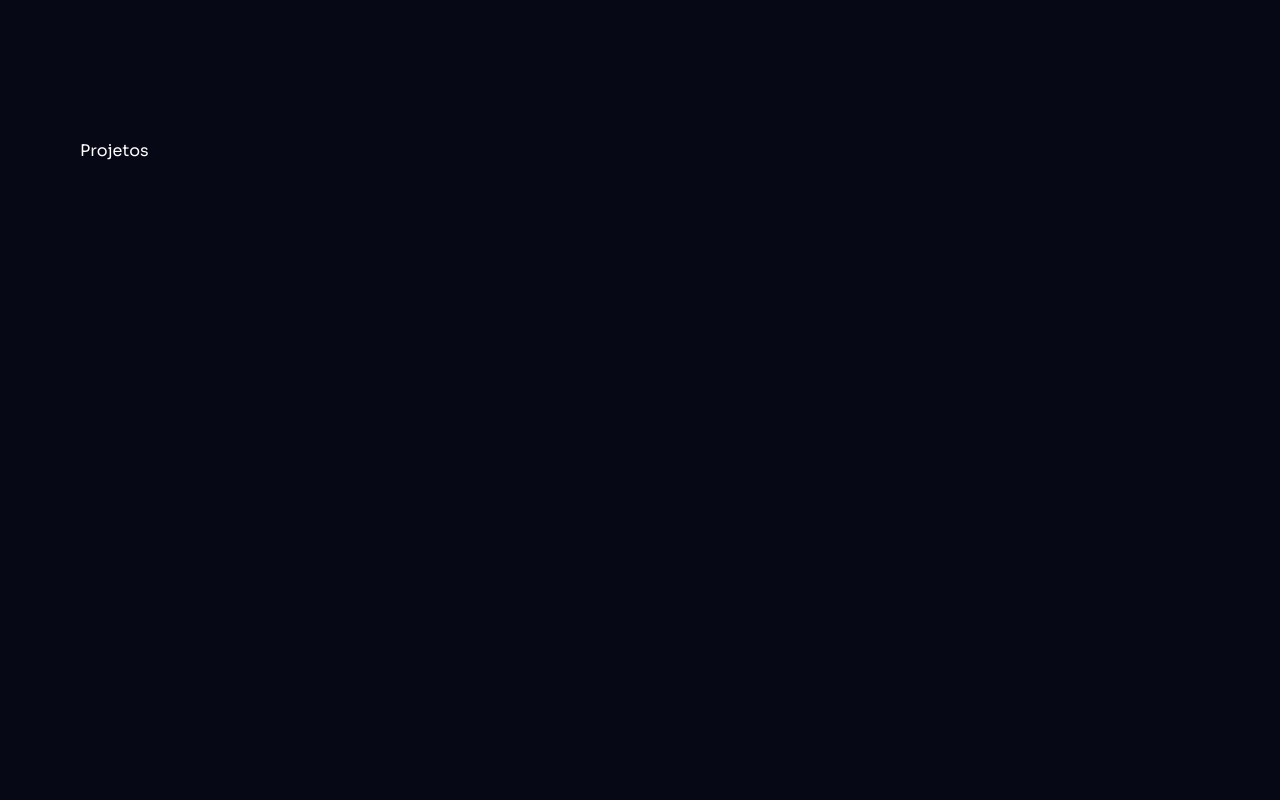
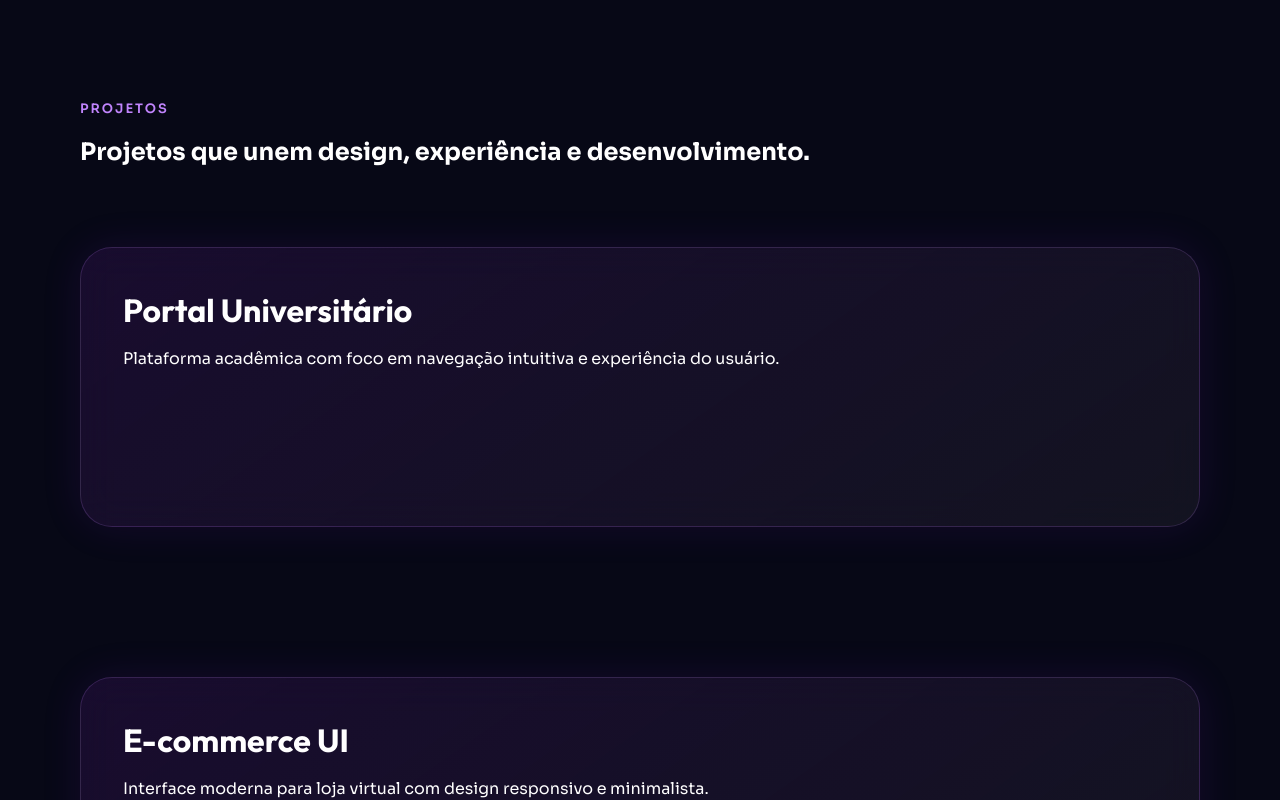
Before and after one commit to Ivyna-dev/Portifolio-Ivyna, a React (Vite) app in the folder portifolio-react/: page / in a window 1280 px wide. Shown: the part 1660-2460 px from the top of the page. Built offline with nearby package versions, Linux system fonts and the light colour scheme.

Commit message:
feat: adiciona seção sobre mim e estrutura inicial dos projetos

```diff
--- a/portifolio-react/src/App.css
+++ b/portifolio-react/src/App.css
@@ -15,15 +15,11 @@ body {
   overflow-x: hidden;
 }
 
-/* PARTICLES */
-
 #tsparticles {
   position: fixed !important;
   inset: 0;
   z-index: 0 !important;
 }
-
-/* MAIN */
 
 main {
   position: relative;
@@ -32,12 +28,9 @@ main {
 
 section {
   width: 100%;
-  min-height: 100vh;
-  padding: 100px 80px;
+  padding: 80px 80px;
   background: transparent;
 }
-
-/* NAVBAR */
 
 .navbar {
   position: fixed;
@@ -100,8 +93,6 @@ section {
   width: 100%;
 }
 
-/* HERO */
-
 .hero-intro {
   position: relative;
   min-height: 100vh;
@@ -110,8 +101,6 @@ section {
   justify-content: center;
   overflow: visible;
 }
-
-/* TEXTO CENTRAL */
 
 .hero-center-text {
   position: absolute;
@@ -185,8 +174,6 @@ background-position: -60% center, center;
   color: #a1a1aa;
 }
 
-/* CARD */
-
 .floating-contact {
   position: absolute;
 
@@ -224,8 +211,6 @@ background-position: -60% center, center;
 
   animation-delay: 1.6s, 3.2s;
 }
-
-/* BOTÃO */
 
 .floating-projects-btn {
   position: absolute;
@@ -271,8 +256,6 @@ background-position: -60% center, center;
     0 0 25px rgba(192, 132, 252, 0.6);
 }
 
-/* CARD LABEL */
-
 .card-label {
   margin: 0;
 
@@ -285,7 +268,6 @@ background-position: -60% center, center;
   letter-spacing: 1.5px;
 }
 
-/* ÍCONES */
 
 .hero-icons {
   display: flex;
@@ -322,16 +304,12 @@ background-position: -60% center, center;
     0 0 20px rgba(192, 132, 252, 0.7);
 }
 
-/* ANIMAÇÕES */
-
 @keyframes textAppear {
   to {
     opacity: 1;
     transform: translateY(0);
   }
 }
-
-/* CARD -> DIREITA */
 
 @keyframes contactSlide {
   from {
@@ -359,8 +337,6 @@ background-position: -60% center, center;
   }
 }
 
-/* BOTÃO -> ESQUERDA */
-
 @keyframes buttonSlide {
   from {
     opacity: 0;
@@ -386,8 +362,6 @@ background-position: -60% center, center;
     filter: blur(0);
   }
 }
-
-/* FLOAT */
 
 @keyframes floatCard {
   0%,
@@ -444,3 +418,347 @@ background-position: -60% center, center;
 #home {
   padding-top: 0;
 }
+
+.scroll-reveal {
+  opacity: 0;
+  transform: translateY(80px);
+  animation: revealOnScroll linear forwards;
+  animation-timeline: view();
+  animation-range: entry 15% cover 35%;
+}
+
+@keyframes revealOnScroll {
+  to {
+    opacity: 1;
+    transform: translateY(0);
+  }
+}
+
+.about-section {
+  min-height: auto;
+
+  display: flex;
+  align-items: center;
+  justify-content: center;
+
+  gap: 38px;
+  padding: 120px 80px;
+}
+
+.about-title {
+  max-width: 900px;
+}
+
+.about-title h2 {
+  margin: 0;
+
+  font-family: "Outfit", sans-serif;
+
+  font-size: clamp(38px, 5vw, 72px);
+
+  line-height: 1.05;
+
+  color: white;
+}
+
+.about-content {
+  max-width: 900px;
+
+  padding: 48px;
+
+  border-radius: 32px;
+
+  background: linear-gradient(
+    145deg,
+    rgba(88, 28, 135, 0.28),
+    rgba(24, 24, 37, 0.55)
+  );
+
+  border: 1px solid rgba(192, 132, 252, 0.25);
+
+  backdrop-filter: blur(18px);
+
+  box-shadow:
+    0 0 45px rgba(126, 34, 206, 0.18);
+}
+
+.section-label {
+  margin: 0 0 18px;
+
+  color: #c084fc;
+
+  font-size: 13px;
+  font-weight: 600;
+
+  text-transform: uppercase;
+  letter-spacing: 2px;
+}
+
+.about-content {
+  margin: 0;
+
+  max-width: 760px;
+
+  font-family: "Outfit", sans-serif;
+
+  font-size: clamp(34px, 5vw, 64px);
+  line-height: 1.05;
+
+  color: white;
+}
+
+.about-content p {
+  margin-top: 26px;
+
+  max-width: 720px;
+
+  font-size: 17px;
+  line-height: 1.8;
+
+  color: #a1a1aa;
+}
+
+.about-tags {
+  margin-top: 34px;
+
+  display: flex;
+  flex-wrap: wrap;
+  gap: 14px;
+}
+
+.about-tags span {
+  padding: 10px 18px;
+
+  border-radius: 999px;
+
+  background: rgba(192, 132, 252, 0.12);
+
+  border: 1px solid rgba(192, 132, 252, 0.25);
+
+  color: #d8b4fe;
+
+  font-size: 14px;
+}
+
+.about-flip-card {
+  width: 100%;
+  max-width: 700px;
+  height: 520px;
+
+  perspective: 1200px;
+
+  animation: idleRotate 7s ease-in-out infinite;
+}
+
+.about-flip-inner {
+  width: 100%;
+  height: 100%;
+
+  position: relative;
+
+  transform-style: preserve-3d;
+
+  transition: transform 1.2s ease;
+}
+
+.about-flip-card:hover {
+  animation-play-state: paused;
+}
+
+.about-flip-card:hover .about-flip-inner {
+  transform: rotateY(180deg);
+}
+
+.about-card {
+  position: absolute;
+  inset: 0;
+
+  width: 100%;
+  height: 100%;
+
+  backface-visibility: hidden;
+
+  border-radius: 32px;
+
+  overflow: hidden;
+}
+
+
+.about-card-animate {
+  animation: aboutCardFloat 2.2s ease;
+  animation-delay: 2s;
+}
+
+.about-front {
+  padding: 56px;
+
+  background: linear-gradient(
+    145deg,
+    rgba(88, 28, 135, 0.28),
+    rgba(24, 24, 37, 0.55)
+  );
+
+  border: 1px solid rgba(192, 132, 252, 0.25);
+
+  backdrop-filter: blur(18px);
+
+  box-shadow:
+    0 0 45px rgba(126, 34, 206, 0.18);
+}
+
+.about-back {
+  transform: rotateY(180deg);
+
+  border: 1px solid rgba(192, 132, 252, 0.35);
+
+  overflow: hidden;
+}
+
+.about-back img {
+  width: 100%;
+  height: 100%;
+
+  object-fit: cover;
+}
+
+.projects-section {
+  position: relative;
+
+  padding: 120px 80px 500px;
+}
+
+.projects-title {
+  margin-bottom: 80px;
+}
+
+.projects-stack {
+   position: relative;
+
+  padding-bottom: 300px;
+}
+
+.project-card {
+  position: sticky;
+
+  top: 140px;
+
+  height: 280px;
+
+  padding: 42px;
+
+  border-radius: 32px;
+
+  background: linear-gradient(
+    145deg,
+    rgba(88, 28, 135, 0.22),
+    rgba(24, 24, 37, 0.72)
+  );
+
+  border: 1px solid rgba(192, 132, 252, 0.18);
+
+  backdrop-filter: blur(18px);
+
+  box-shadow:
+    0 0 40px rgba(126, 34, 206, 0.12);
+
+  margin-bottom: 150px;
+
+  transition:
+    transform 0.4s ease,
+    border-color 0.4s ease;
+}
+
+.project-card:nth-child(1) {
+  top: 110px;
+}
+
+.project-card:nth-child(2) {
+  top: 210px;
+}
+
+.project-card:nth-child(3) {
+  top: 310px;
+}
+
+
+.project-card:hover {
+  transform: translateY(-8px);
+
+  border-color: rgba(216, 180, 254, 0.45);
+}
+
+.project-card h3 {
+  margin: 0 0 18px;
+
+  font-size: 32px;
+
+  font-family: "Outfit", sans-serif;
+
+  color: white;
+}
+
+@keyframes introFlip {
+  0% {
+    transform: rotateY(0deg);
+  }
+
+  45% {
+    transform: rotateY(12deg) scale(1.01);
+  }
+
+  70% {
+    transform: rotateY(-6deg);
+  }
+
+  100% {
+    transform: rotateY(0deg);
+  }
+}
+
+@keyframes aboutCardFloat {
+  0% {
+    transform: rotateY(0deg);
+  }
+
+  25% {
+    transform: rotateY(18deg) scale(1.02);
+  }
+
+  55% {
+    transform: rotateY(-12deg);
+  }
+
+  80% {
+    transform: rotateY(6deg);
+  }
+
+  100% {
+    transform: rotateY(0deg);
+  }
+}
+
+@keyframes idleRotate {
+  0% {
+    transform: rotateY(0deg);
+  }
+
+  8% {
+    transform: rotateY(16deg);
+  }
+
+  14% {
+    transform: rotateY(-10deg);
+  }
+
+  20% {
+    transform: rotateY(6deg);
+  }
+
+  26% {
+    transform: rotateY(0deg);
+  }
+
+  100% {
+    transform: rotateY(0deg);
+  }
+}
--- a/portifolio-react/src/App.jsx
+++ b/portifolio-react/src/App.jsx
@@ -1,9 +1,6 @@
 import StarBackground from "./components/StarBackground"
 import Navbar from "./components/Navbar"
 import Hero from "./components/Hero"
-import SocialLinks from "./components/SocialLinks"
-import About from "./components/About"
-import Projects from "./components/Projects"
 import Contact from "./components/Contact"
 import "./App.css"
 
@@ -11,7 +8,6 @@ function App() {
   return (
     <>
       <StarBackground />
-
       <Navbar />
 
       <main>
@@ -19,12 +15,75 @@ function App() {
           <Hero />
         </section>
 
-    <section id="about">
-      <About />
+        <section id="about" className="about-section scroll-reveal">
+          <div className="about-title">
+            <p className="section-label">Sobre mim</p>
+
+            <h2>
+              Criando interfaces digitais com estética, lógica e experiência.
+            </h2>
+          </div>
+
+          <div className="about-flip-card">
+            <div className="about-flip-inner">
+              <div className="about-card about-front">
+                <p>
+                  Sou estudante de Análise e Desenvolvimento de Sistemas, com
+                  interesse em desenvolvimento front-end, UI Design e
+                  experiências digitais. Gosto de unir criatividade,
+                  organização visual e código para criar projetos funcionais,
+                  modernos e intuitivos.
+                </p>
+
+                <div className="about-tags">
+                  <span>Front-end</span>
+                  <span>UI Design</span>
+                  <span>React</span>
+                  <span>Experiência do usuário</span>
+                </div>
+              </div>
+
+              <div className="about-card about-back">
+                <img src="/ivyna.jpg" alt="Ivyna" />
+              </div>
+            </div>
+          </div>
         </section>
 
-    <section id="projects">
-      <Projects />
+        <section id="projects" className="projects-section">
+          <div className="projects-title">
+            <p className="section-label">Projetos</p>
+
+            <h2>
+              Projetos que unem design, experiência e desenvolvimento.
+            </h2>
+          </div>
+
+          <div className="projects-stack">
+            <div className="project-card">
+              <h3>Portal Universitário</h3>
+              <p>
+                Plataforma acadêmica com foco em navegação intuitiva e
+                experiência do usuário.
+              </p>
+            </div>
+
+            <div className="project-card">
+              <h3>E-commerce UI</h3>
+              <p>
+                Interface moderna para loja virtual com design responsivo e
+                minimalista.
+              </p>
+            </div>
+
+            <div className="project-card">
+              <h3>Dashboard Analytics</h3>
+              <p>
+                Painel administrativo com visual tecnológico e gráficos
+                interativos.
+              </p>
+            </div>
+          </div>
         </section>
 
         <section id="contact">
--- a/portifolio-react/src/components/About.jsx
+++ b/portifolio-react/src/components/About.jsx
@@ -1,7 +1,76 @@
+import { useEffect, useRef, useState } from "react"
+
 export default function About() {
+
+  const [aboutVisible, setAboutVisible] = useState(false)
+
+  const aboutRef = useRef(null)
+
+  useEffect(() => {
+    const observer = new IntersectionObserver(
+      ([entry]) => {
+        if (entry.isIntersecting) {
+          setAboutVisible(true)
+        }
+      },
+      {
+        threshold: 0.4,
+      }
+    )
+
+    if (aboutRef.current) {
+      observer.observe(aboutRef.current)
+    }
+
+    return () => observer.disconnect()
+  }, [])
+
   return (
-    <div>
-      Sobre Mim
-    </div>
+    <section
+      id="about"
+      ref={aboutRef}
+      className="about-section scroll-reveal"
+    >
+
+      <div className="about-title">
+        <p className="section-label">Sobre mim</p>
+
+        <h2>
+          Criando interfaces digitais com estética, lógica e experiência.
+        </h2>
+      </div>
+
+      <div
+        className={`about-flip-card ${
+          aboutVisible ? "about-card-animate" : ""
+        }`}
+      >
+
+        <div className="about-flip-inner">
+
+          <div className="about-card about-front">
+            <p>
+              Sou estudante de Análise e Desenvolvimento de Sistemas, com
+              interesse em desenvolvimento front-end, UI Design e experiências
+              digitais. Gosto de unir criatividade, organização visual e código
+              para criar projetos funcionais, modernos e intuitivos.
+            </p>
+
+            <div className="about-tags">
+              <span>Front-end</span>
+              <span>UI Design</span>
+              <span>React</span>
+              <span>Experiência do usuário</span>
+            </div>
+          </div>
+
+          <div className="about-card about-back">
+            <img src="/ivyna.jpg" alt="Ivyna" />
+          </div>
+
+        </div>
+      </div>
+
+    </section>
   )
 }
```
Also changed, not shown: portifolio-react/public/ivyna.jpg (added). Lines whose indentation alone changed are shown as unchanged.
